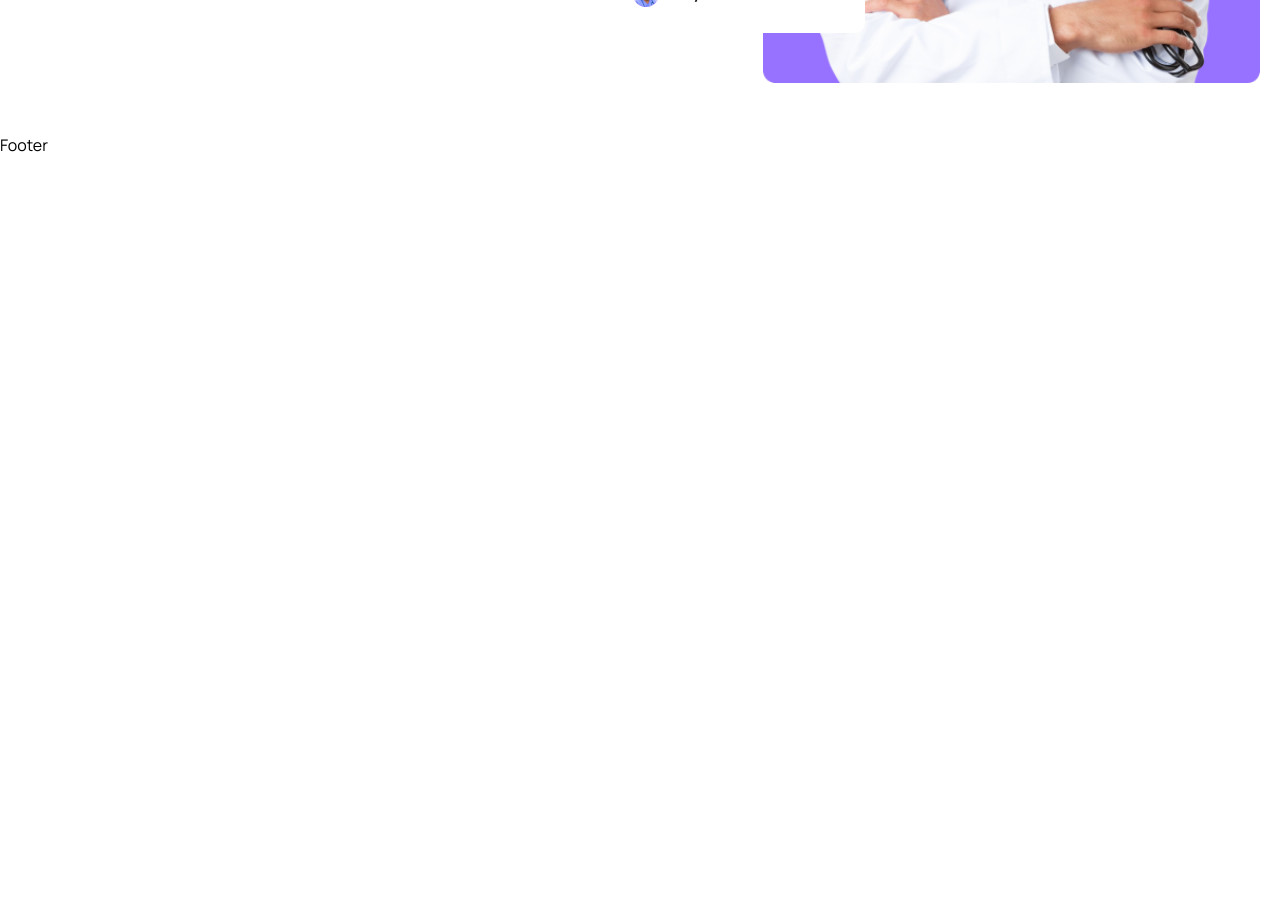
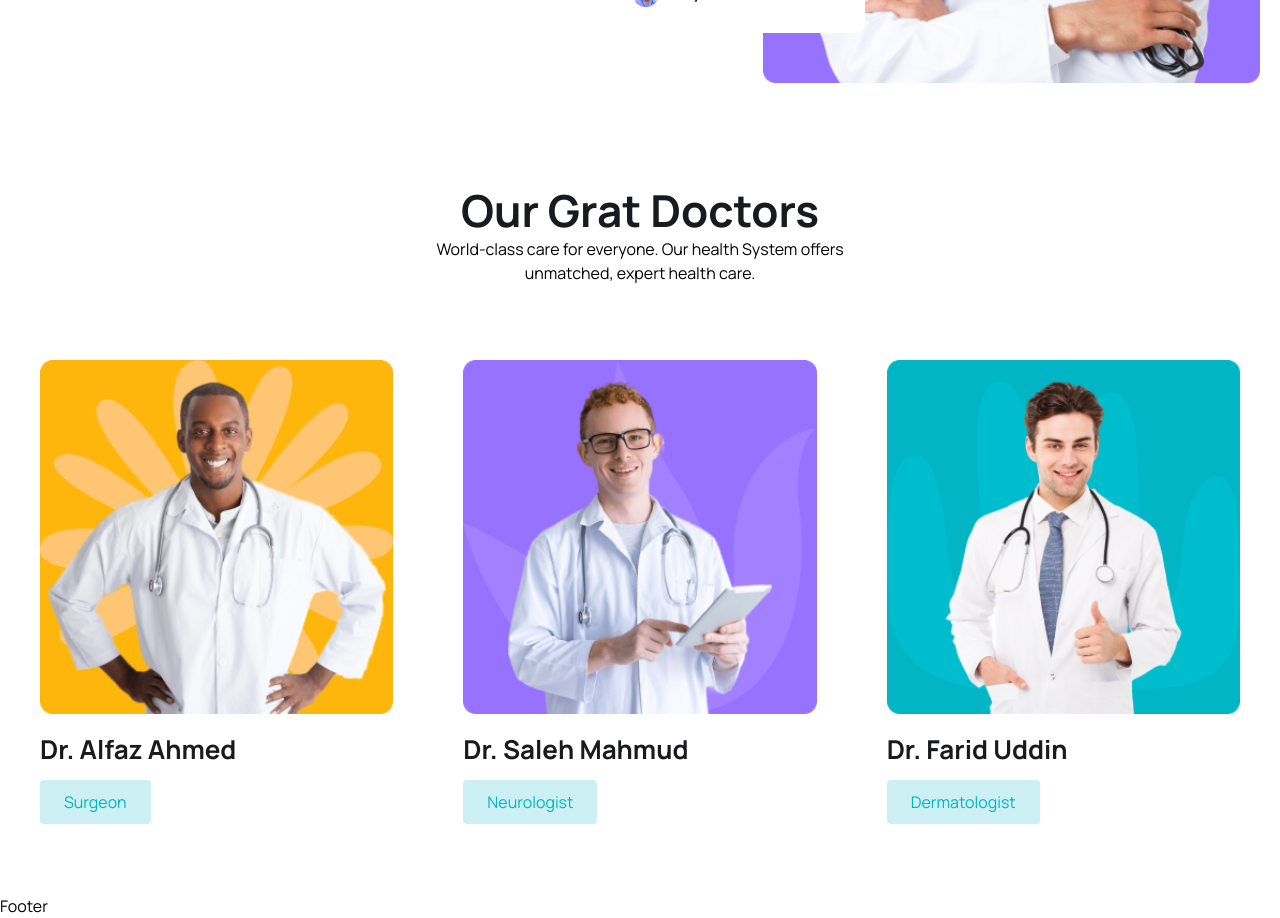
Before and after one commit to Tharu60/Medi_Webapp, a React (Vite) app in the folder frontend/: page / in a window 1280 px wide. Shown: the part 3340-4258 px from the top of the page. Before the commit the page ends 3497 px from the top, so only its background shows below. Built offline with nearby package versions, Linux system fonts and the light colour scheme; the HTML template or start-up script is replaced by a standard one.

Commit message:
Doctor Card Adding

```diff
--- a/frontend/src/assets/data/doctors.js
+++ b/frontend/src/assets/data/doctors.js
@@ -6,7 +6,7 @@
   {
     id: "01",
     name: "Dr. Alfaz Ahmed",
-    specialty: "Surgeon",
+    specialization: "Surgeon",
     avgRating: 4.8,
     totalRating: 272,
     photo: doctorImg01,
@@ -16,7 +16,7 @@
   {
     id: "02",
     name: "Dr. Saleh Mahmud",
-    specialty: "Neurologist",
+    specialization: "Neurologist",
     avgRating: 4.8,
     totalRating: 272,
     photo: doctorImg02,
@@ -26,7 +26,7 @@
   {
     id: "03",
     name: "Dr. Farid Uddin",
-    specialty: "Dermatologist",
+    specialization: "Dermatologist",
     avgRating: 4.8,
     totalRating: 272,
     photo: doctorImg03,
--- /dev/null
+++ b/frontend/src/components/Doctors/DoctorCard.jsx
@@ -0,0 +1,29 @@
+/* eslint-disable react/prop-type */
+import React from 'react'
+import starIcon from '../../assets/images/Star.png'
+import { Link } from 'react-router-dom'
+import { BsArrowBarRight } from 'react-icons/bs'
+
+const DoctorCard = ({ doctor }) => {
+
+  const { name, avgRating, totalRating, photo, specialization, totalPatient, hospital } = doctor
+  return (
+    <div className='p-3 lg:p-5'>
+      <div>
+        <img src={photo} className='w-full' alt="" />
+      </div>
+      <h2 className='text-[18px] leading-[30px] lg:text-[26px] lg:leadong-9 text-headingColor font-[700] mt-3 lg:mt-5'>
+        {name}
+      </h2>
+
+      <div className='mt-2 lg:mt-4 flex items-center justify-between'>
+        <span className='bg-[#CCF0F3] text-irisBlueColor py-1 px-2 lg:py-2 lg:px-6 text-[12px] leading-4 lg:text-[16px] lg:leading-7 font-semibod rounded'>
+          {specialization}
+        </span>
+
+      </div>
+    </div>
+  )
+}
+
+export default DoctorCard
--- /dev/null
+++ b/frontend/src/components/Doctors/DoctorList.jsx
@@ -0,0 +1,15 @@
+
+import { doctors } from './../../assets/data/doctors'
+import DoctorCard from './DoctorCard'
+
+const DoctorList = () => {
+  return (
+    <div className='grid grid-cols-1 sm:grid-cols-2 md:grid-cols-3 gap-5 lg:gap-[30px] mt-[30px] lg:mt-[55px]'>
+      {doctors.map(doctor => (
+        <DoctorCard key={doctor.id} doctor={doctor} />
+        ))}
+    </div>
+  )
+}
+
+export default DoctorList
--- a/frontend/src/pages/Home.jsx
+++ b/frontend/src/pages/Home.jsx
@@ -13,6 +13,7 @@
 import {BsArrowRight} from 'react-icons/bs';
 import About from "../components/About/About";
 import ServiceList from "../components/Services/ServiceList";
+import DoctorList from "../components/Doctors/DoctorList";
 
 
 
@@ -221,6 +222,20 @@
       </section>
 
       {/* ========= Feature Section end ======= */}
+      {/* ========= Our grate doctors ======= */}
+      <section>
+        <div className="container">
+        <div className="xl:w-[470px] mx-auto">
+            <h2 className="heading text-center">Our Grat Doctors</h2>
+            <p className="text_para text-center">
+              World-class care for everyone. Our health System offers unmatched, expert health care.
+            </p>
+          </div>
+          <DoctorList />
+        </div>
+      </section>
+      {/* ========= Our grate doctors end ======= */}
+
 
     </>
   );
```
